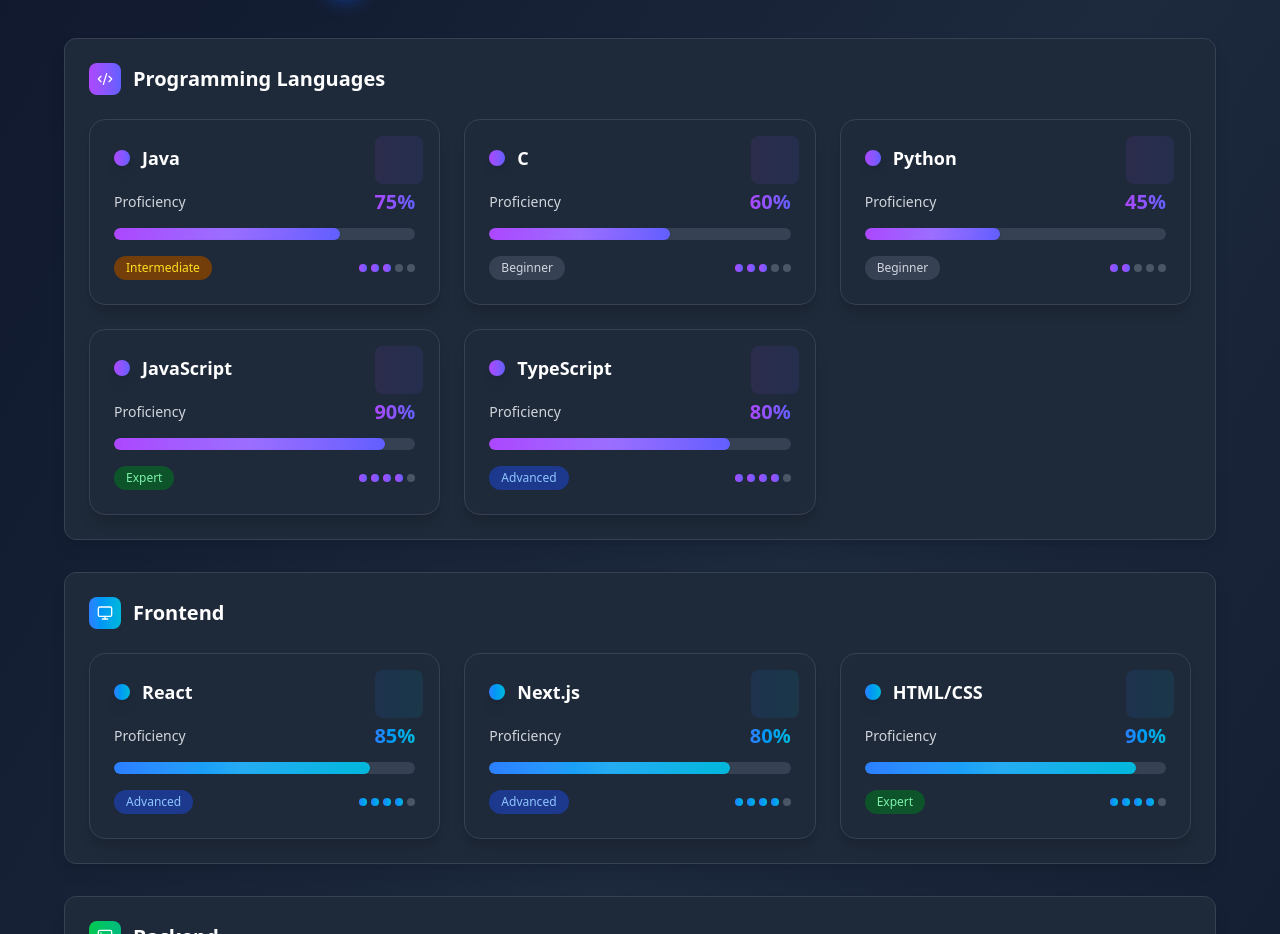
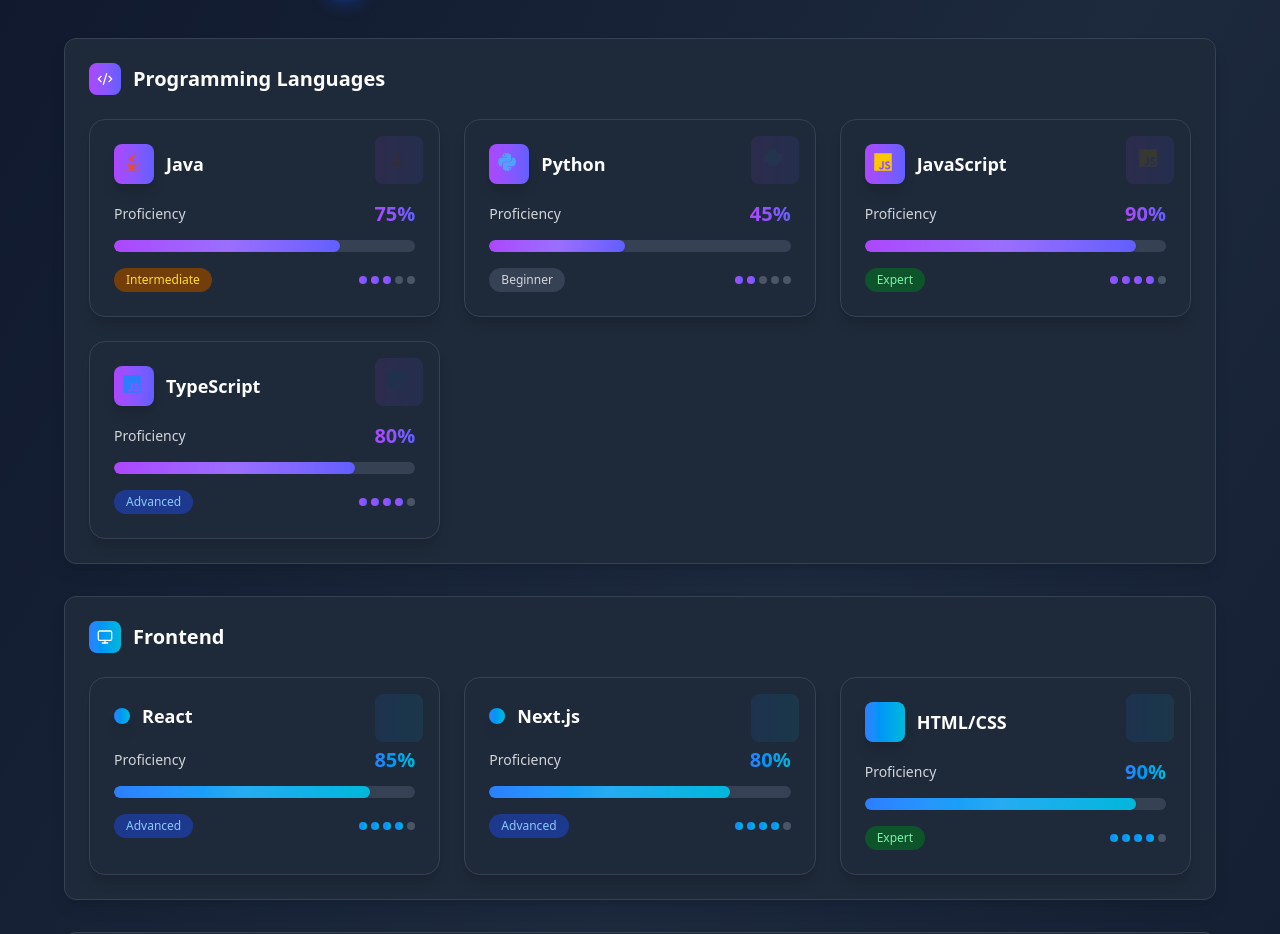
Before and after one commit to farhanrahman0027/My-Portfolio, a React (Vite) app: page / in a window 1280 px wide. Shown: the part 4052-4986 px from the top of the page. Built offline with nearby package versions, Linux system fonts and the light colour scheme.

Commit message:
add the icon in skill card

```diff
--- a/src/components/Skills.jsx
+++ b/src/components/Skills.jsx
@@ -1,7 +1,7 @@
 import React, { useState, useEffect } from "react";
 import { Code2, Database, Monitor, Server, GitBranch } from "lucide-react";
 import { useDarkMode } from "../DarkModeContext"; // Assuming you have a context for dark mode
-
+import { FaHtml5, FaJava, FaPython, FaJs } from "react-icons/fa";
 const Skills = () => {
   const [activeCategory, setActiveCategory] = useState("all");
   const [animatedSkills, setAnimatedSkills] = useState(new Set());
@@ -12,11 +12,26 @@
       icon: <Code2 className="w-4 h-4" />,
       color: "from-purple-500 to-indigo-500",
       skills: [
-        { name: "Java", level: 75 },
-        { name: "C", level: 60 },
-        { name: "Python", level: 45 },
-        { name: "JavaScript", level: 90 },
-        { name: "TypeScript", level: 80 },
+        {
+          name: "Java",
+          level: 75,
+          icon: <FaJava className="text-orange-600" />,
+        },
+        {
+          name: "Python",
+          level: 45,
+          icon: <FaPython className="text-blue-400" />,
+        },
+        {
+          name: "JavaScript",
+          level: 90,
+          icon: <FaJs className="text-yellow-400" />,
+        },
+        {
+          name: "TypeScript",
+          level: 80,
+          icon: <FaJs className="text-blue-500" />,
+        },
       ],
     },
     Frontend: {
@@ -25,7 +40,7 @@
       skills: [
         { name: "React", level: 85 },
         { name: "Next.js", level: 80 },
-        { name: "HTML/CSS", level: 90 },
+        { name: "HTML/CSS", level: 90, icon: FaHtml5 },
       ],
     },
     Backend: {
@@ -185,11 +200,7 @@
                           className={`w-12 h-12 rounded-lg bg-gradient-to-r ${categoryData.color} flex items-center justify-center`}
                         >
                           {skill.icon && (
-                            <img
-                              src={skill.icon}
-                              alt={skill.name}
-                              className="w-6 h-6"
-                            />
+                            <div className="w-6 h-6 text-xl">{skill.icon}</div>
                           )}
                         </div>
                       </div>
@@ -201,11 +212,9 @@
                             className={`p-2 rounded-lg bg-gradient-to-r ${categoryData.color} shadow-lg group-hover:shadow-xl transition-shadow duration-300`}
                           >
                             {skill.icon && (
-                              <img
-                                src={skill.icon}
-                                alt={skill.name}
-                                className="w-6 h-6"
-                              />
+                              <div className="w-6 h-6 text-xl">
+                                {skill.icon}
+                              </div>
                             )}
                           </div>
                           <div className="flex-1">
```
